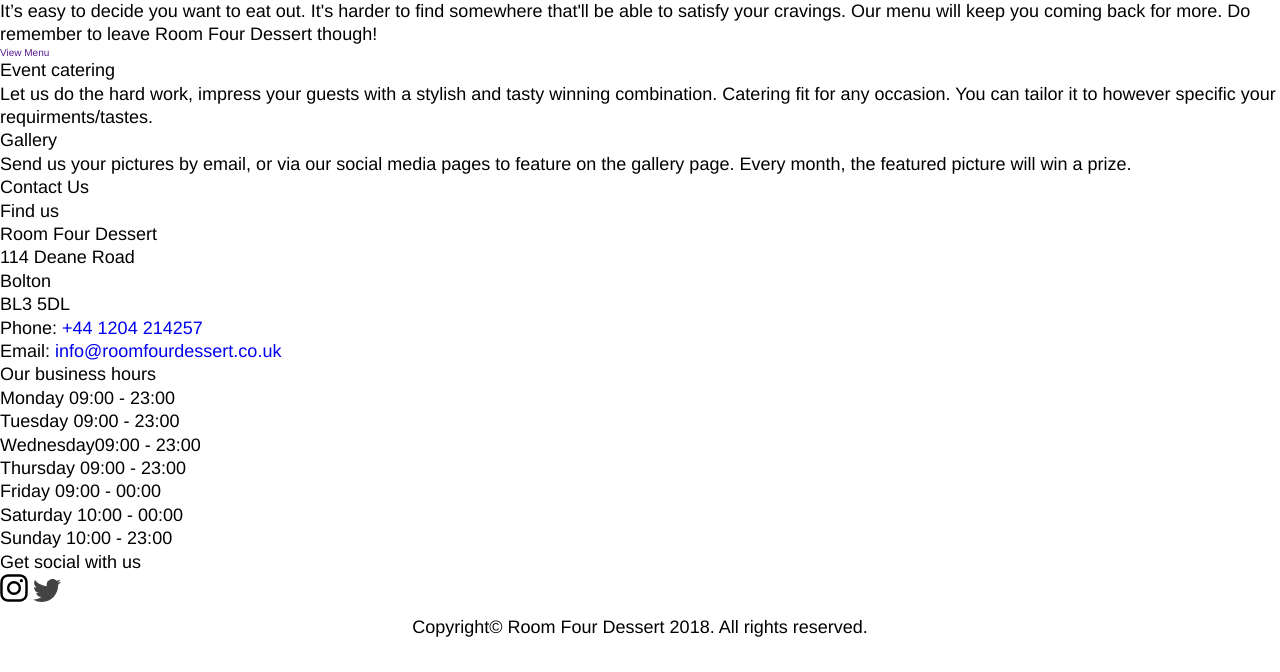
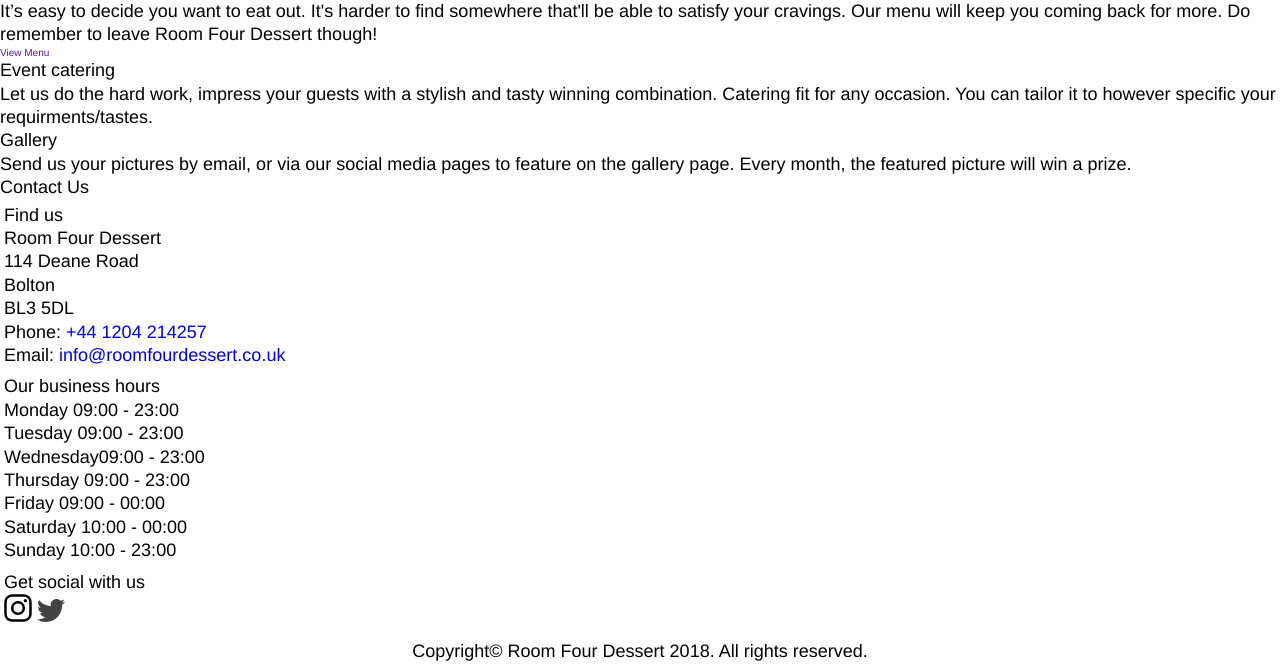
Before and after one commit to s00pGuY/RoomFourDessert, a PHP site: page /index.php in a window 1280 px wide. Shown: the part 275-947 px from the top of the page. Before the commit the page ends 912 px from the top, so only its background shows below. Run offline with PHP 8.4, Linux system fonts and the light colour scheme.

Commit message:
displayed company info in footer as flexbox

```diff
--- a/assets/css/style.css
+++ b/assets/css/style.css
@@ -204,6 +204,16 @@
 }
 
 /* Footer */
+.info > ul {
+	display: flex;
+	flex-flow: column wrap;
+	width: 100%;
+}
+
+.info > ul > li {
+	padding: 0.4rem;
+}
+
 .copyright {
 	padding: 0.8rem;
 	text-align: center;
```
